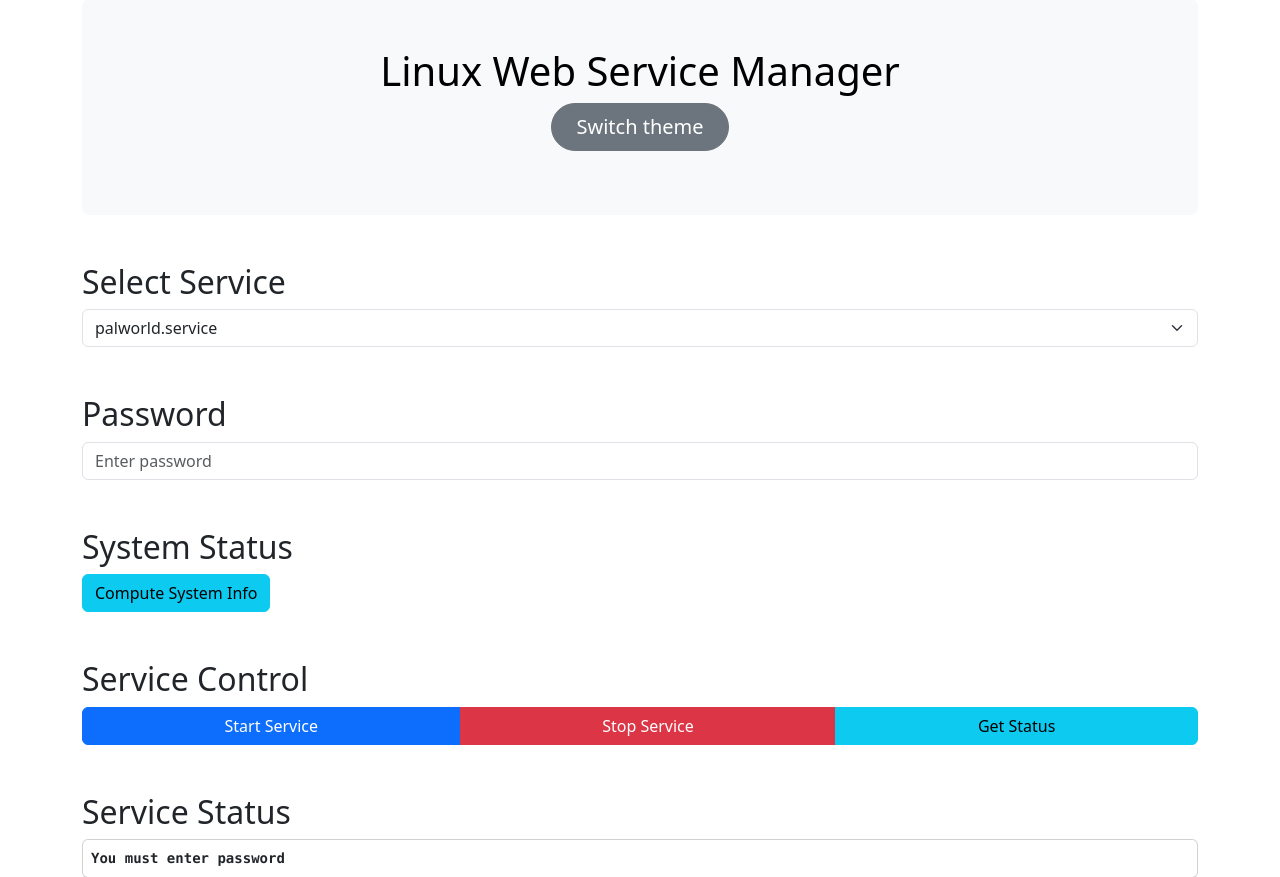
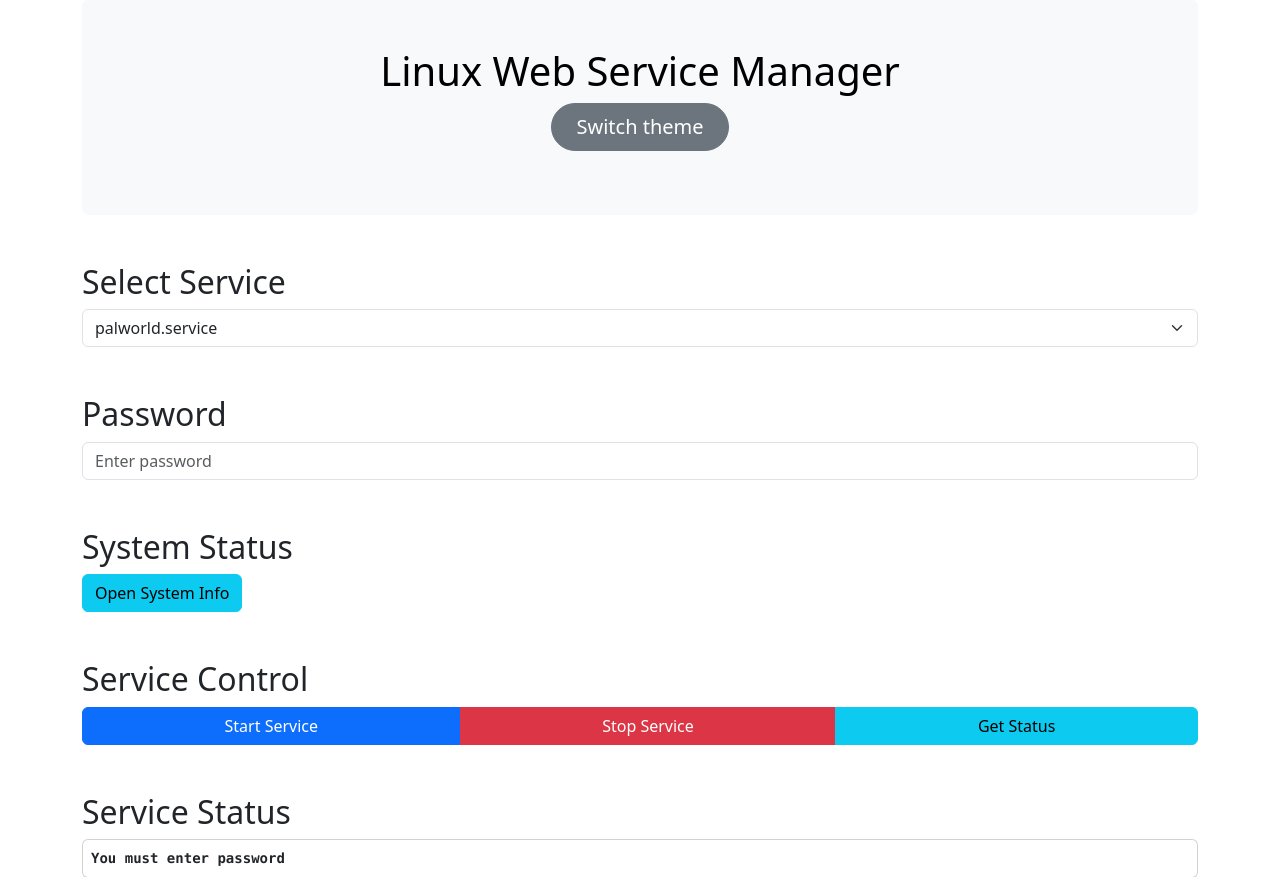
Before and after one commit to Nedara-Project/nedara-lws, a Flask app: page / in a window 1280 px wide. Shown: the part 49-926 px from the top of the page. Run offline with Flask 3, Linux system fonts and the light colour scheme.

Commit message:
Adds server glances service link (system info)

```diff
--- a/templates/index.html
+++ b/templates/index.html
@@ -112,12 +112,19 @@
                     </div>
                     <button
                         type="submit"
-                        class="btn btn-info"
+                        class="btn btn-info d-none"
                         name="action"
                         value="system_info"
                     >
                         Compute System Info
                     </button>
+                  	<a
+                       href="http://192.168.1.10:61208"
+                       class="btn btn-info"
+                       target="new"
+                    >
+                        Open System Info
+                    </a>
                 </section>
                 <!-- Service Control -->
                 <section class="mt-5">
```
